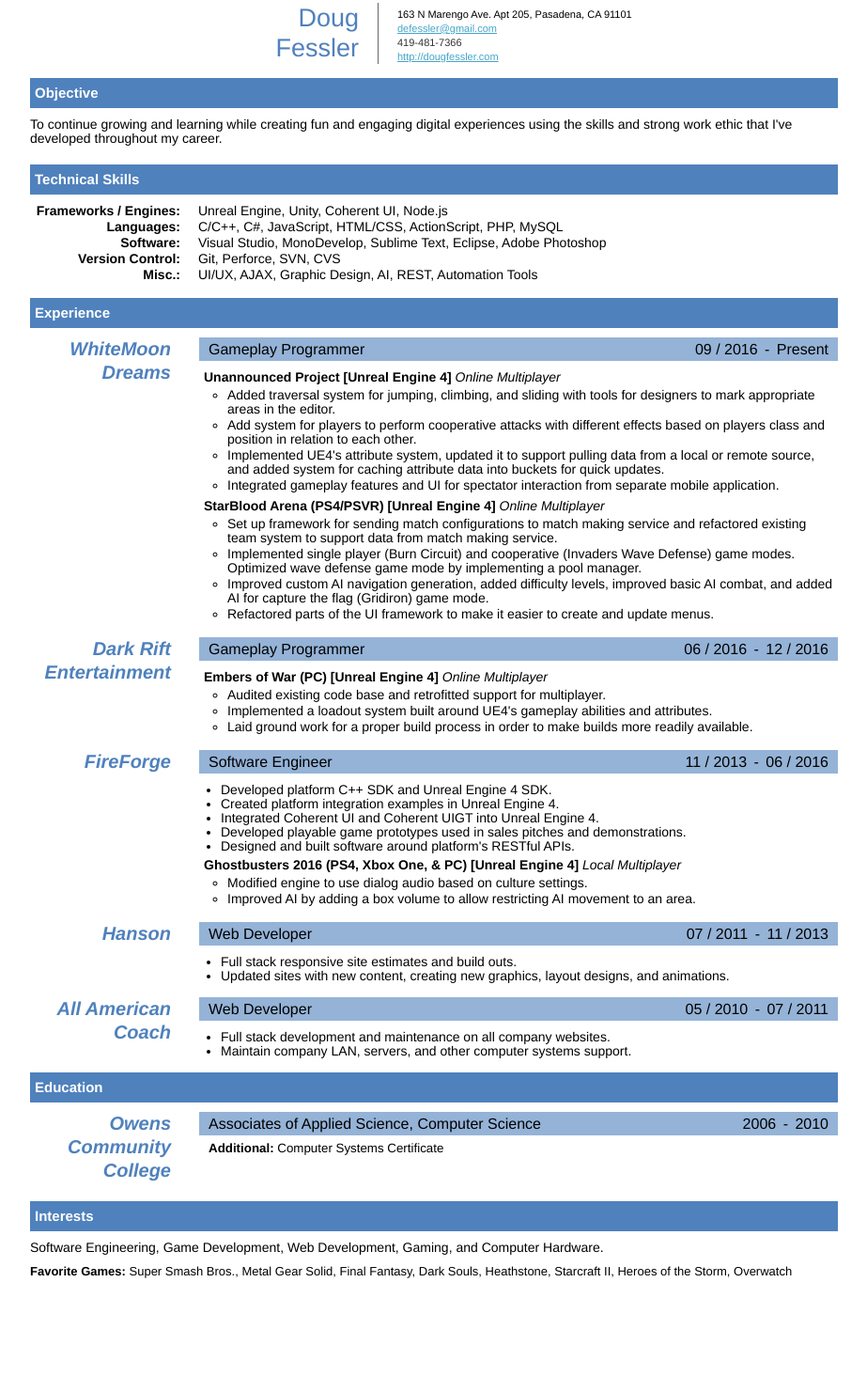
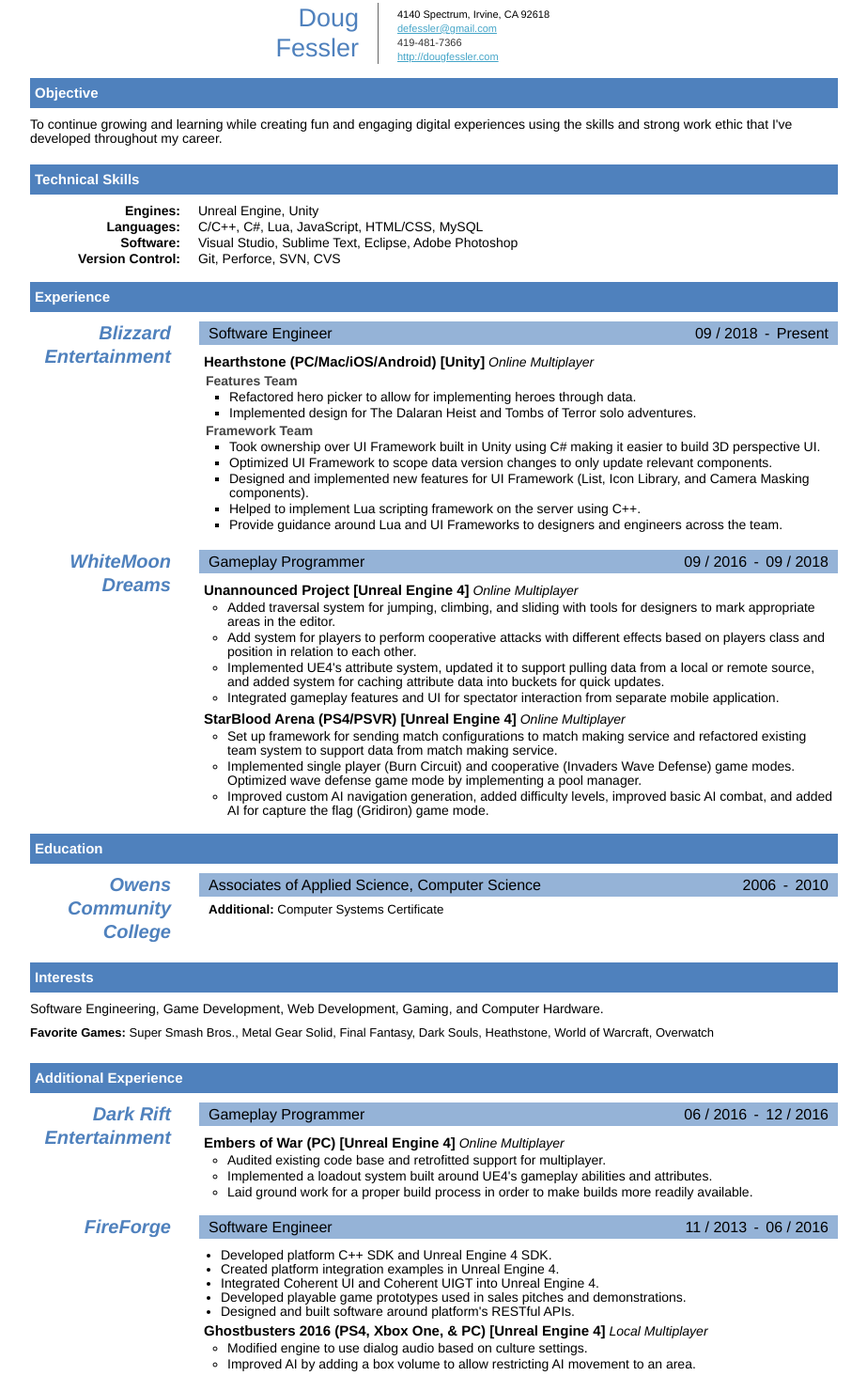
Before and after one commit to defessler/dougfessler.com, a plain HTML site: page resume/resume.html in a window 1280 px wide. Shown: the part 7-1471 px from the top of the page at 94% size, without its empty margins (178-1101 px from the left). Before the commit the page ends 1387 px from the top, so only its background shows below. Drawn offline with Linux system fonts and the light colour scheme.

Commit message:
updating resume to current

```diff
--- a/resume/resume.html
+++ b/resume/resume.html
@@ -70,7 +70,7 @@
         padding: 0 0 0 23px;
       }
       .job-summary strong {
-        font-size: 14px;
+        font-size: 15px;
         margin-bottom: 2px;
         display: inline-block;
       }
@@ -90,8 +90,7 @@
         //border: 1px solid #ddd;
         //width: 614px;
       }
-
-       #resume .project-list ul{
+      #resume .project-list ul{
         padding-left: 25px;
         padding-top: 2px;
       }
@@ -105,15 +104,25 @@
       .project-list > li:last-child {
         margin-bottom: 0px
       }
-
-
+      #resume ul.sub-team-list{
+        padding-left: 2px;
+      }
+      .sub-team-list > li{
+        list-style: none;
+        margin-top: 2px;
+      }
+      .sub-team-list .team-title {
+        color: #444;
+        display: block;
+        font-weight: bold;
+      }
     </style>
 </head>
 <body>
   <div id="resume">
     <h1 class="name">
         <span class="first-name">Doug</span> <span class="last-name">Fessler</span>
-        <span class="headline">Software Engineer at FireForge</span>
+        <span class="headline">Software Engineer</span>
     </h1>
     <div class="section contact">
         <h2 class="section-header">
@@ -121,7 +130,7 @@
         </h2>
         <div class="content">
             <div class="main-address">
-                <span class="label">Address:</span> <span class="content">163 N Marengo Ave. Apt 205, Pasadena, CA 91101</span>
+                <span class="label">Address:</span> <span class="content">4140 Spectrum, Irvine, CA 92618</span>
             </div>
             <div class="email-address">
                 <span class="label">Email:</span> <span class="content"><a href="mailto:defessler@gmail.com">defessler@gmail.com</a></span>
@@ -150,18 +159,16 @@
         </h2>
         <div class="content">
             <ul class="categories">
-                <li>Frameworks / Engines: </li>
+                <li>Engines: </li>
                 <li>Languages: </li>
                 <li>Software: </li>
                 <li>Version Control: </li>
-                <li>Misc.: </li>
             </ul>
             <ul class="category-content">
-                <li>Unreal Engine, Unity, Coherent UI, Node.js</li>
-                <li>C/C++, C#, JavaScript, HTML/CSS, ActionScript, PHP, MySQL</li>
-                <li>Visual Studio, MonoDevelop, Sublime Text, Eclipse, Adobe Photoshop</li>
+                <li>Unreal Engine, Unity</li>
+                <li>C/C++, C#, Lua, JavaScript, HTML/CSS, MySQL</li>
+                <li>Visual Studio, Sublime Text, Eclipse, Adobe Photoshop</li>
                 <li>Git, Perforce, SVN, CVS</li>
-                <li>UI/UX, AJAX, Graphic Design, AI, REST, Automation Tools</li>
             </ul>
         </div>
         <div class="clear"></div>
@@ -173,10 +180,47 @@
         <div class="content">
             <div class="position first">
                 <div class="company-name">
+                    Blizzard<br /> Entertainment
+                </div>
+                <div class="dates">
+                    <span class="start-month">09 /</span> <span class="start-year">2018</span> <span class="date-separator">-</span> <span class="is-current">Present</span>
+                </div>
+                <div class="title">
+                    Software Engineer
+                </div>
+                <div class="job-summary">
+                    <ul class="project-list">
+                        <li>
+                            <strong>Hearthstone (PC/Mac/iOS/Android) [Unity]</strong> <i>Online Multiplayer</i><br />
+                            <ul class="sub-team-list">
+                                <li>
+                                    <span class="team-title">Features Team</span>
+                                    <ul>
+                                        <li>Refactored hero picker to allow for implementing heroes through data.</li>
+                                        <li>Implemented design for The Dalaran Heist and Tombs of Terror solo adventures.</li>
+                                    </ul>
+                                </li>
+                                <li>
+                                    <span class="team-title">Framework Team</span>
+                                    <ul>
+                                        <li>Took ownership over UI Framework built in Unity using C# making it easier to build 3D perspective UI.</li>
+                                        <li>Optimized UI Framework to scope data version changes to only update relevant components.</li>
+                                        <li>Designed and implemented new features for UI Framework (List, Icon Library, and Camera Masking components).</li>
+                                        <li>Helped to implement Lua scripting framework on the server using C++.</li>
+                                        <li>Provide guidance around Lua and UI Frameworks to designers and engineers across the team.</li>
+                                    </ul>
+                                </li>
+                            </ul>
+                        </li>
+                    </ul>
+                </div>
+            </div>
+            <div class="position first">
+                <div class="company-name">
                     WhiteMoon<br /> Dreams
                 </div>
                 <div class="dates">
-                    <span class="start-month">09 /</span> <span class="start-year">2016</span> <span class="date-separator">-</span> <span class="is-current">Present</span>
+                    <span class="start-month">09 /</span> <span class="start-year">2016</span> <span class="date-separator">-</span> <span class="end-month">09 /</span> <span class="end-year">2018</span>
                 </div>
                 <div class="title">
                     Gameplay Programmer
@@ -198,12 +242,77 @@
                                 <li>Set up framework for sending match configurations to match making service and refactored existing team system to support data from match making service.</li>
                                 <li>Implemented single player (Burn Circuit) and cooperative (Invaders Wave Defense) game modes. Optimized wave defense game mode by implementing a pool manager.</li>
                                 <li>Improved custom AI navigation generation, added difficulty levels, improved basic AI combat, and added AI for capture the flag (Gridiron) game mode.</li>
-                                <li>Refactored parts of the UI framework to make it easier to create and update menus.</li>
                             </ul>
                         </li>
                     </ul>
                 </div>
             </div>
+        </div>
+        <div class="clear"></div>
+    </div>
+    <div class="section educations">
+        <h2 class="section-header">
+            <span class="text">Education</span>
+        </h2>
+        <div class="content">
+            <div class="education first">
+                <div class="school-name">
+                    Owens Community College
+                </div>
+                <div class="dates">
+                    <span class="start-year">2006</span> <span class="date-separator">-</span> <span class="end-year">2010</span>
+                </div>
+                <div class="program">
+                    <span class="degree">Associates of Applied Science</span><span class="program-separator">,</span> <span class="field-of-study">Computer Science</span>
+                    <div class="additional">
+                        <small><strong>Additional: </strong>
+                        Computer Systems Certificate</small>
+                    </div>
+                </div>
+            </div>
+        </div>
+        <div class="clear"></div>
+    </div>
+    <div class="section interests">
+        <h2 class="section-header">
+            <span class="text">Interests</span>
+        </h2>
+        <div class="content">
+            <p>
+                Software Engineering, Game Development, Web Development, Gaming, and Computer Hardware.
+            </p>
+            <p class="favorite-games">
+                <strong>Favorite Games: </strong>
+                Super Smash Bros., Metal Gear Solid, Final Fantasy, Dark Souls, Heathstone, World of Warcraft, Overwatch
+            </p>
+        </div>
+        <div class="clear"></div>
+    </div>
+    <div class="section certifications">
+        <h2 class="section-header">
+            <span class="text">Certifications</span>
+        </h2>
+        <div class="content">
+            <div class="certification first">
+                <div class="certification-name">
+                    Computer Systems Certificate
+                </div>
+                <div class="dates">
+                    <span class="start-month">05 /</span> <span class="start-year">2010</span>
+                </div>
+                <div class="certificate-details">
+                    <span class="authority">Owens Community College</span>
+                </div>
+            </div>
+        </div>
+        <div class="clear"></div>
+    </div>
+    <br />
+    <div class="section positions">
+        <h2 class="section-header">
+            <span class="text">Additional Experience</span>
+        </h2>
+        <div class="content">
             <div class="position first">
                 <div class="company-name">
                     Dark Rift Entertainment
@@ -294,63 +403,6 @@
         </div>
         <div class="clear"></div>
     </div>
-    <div class="section educations">
-        <h2 class="section-header">
-            <span class="text">Education</span>
-        </h2>
-        <div class="content">
-            <div class="education first">
-                <div class="school-name">
-                    Owens Community College
-                </div>
-                <div class="dates">
-                    <span class="start-year">2006</span> <span class="date-separator">-</span> <span class="end-year">2010</span>
-                </div>
-                <div class="program">
-                    <span class="degree">Associates of Applied Science</span><span class="program-separator">,</span> <span class="field-of-study">Computer Science</span>
-                    <div class="additional">
-                        <small><strong>Additional: </strong>
-                        Computer Systems Certificate</small>
-                    </div>
-                </div>
-            </div>
-        </div>
-        <div class="clear"></div>
-    </div>
-    <div class="section interests">
-        <h2 class="section-header">
-            <span class="text">Interests</span>
-        </h2>
-        <div class="content">
-            <p>
-                Software Engineering, Game Development, Web Development, Gaming, and Computer Hardware.
-            </p>
-            <p class="favorite-games">
-                <strong>Favorite Games: </strong>
-                Super Smash Bros., Metal Gear Solid, Final Fantasy, Dark Souls, Heathstone, Starcraft II, Heroes of the Storm, Overwatch
-            </p>
-        </div>
-        <div class="clear"></div>
-    </div>
-    <div class="section certifications">
-        <h2 class="section-header">
-            <span class="text">Certifications</span>
-        </h2>
-        <div class="content">
-            <div class="certification first">
-                <div class="certification-name">
-                    Computer Systems Certificate
-                </div>
-                <div class="dates">
-                    <span class="start-month">05 /</span> <span class="start-year">2010</span>
-                </div>
-                <div class="certificate-details">
-                    <span class="authority">Owens Community College</span>
-                </div>
-            </div>
-        </div>
-        <div class="clear"></div>
-    </div>
     <div class="footer"></div>
   </div>
 </body>
```
